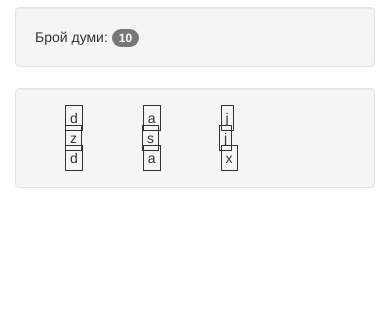
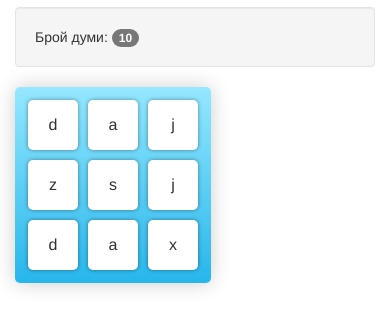
Before and after one commit to ibanchevski/letter-soup, a plain HTML site: page app/index.html at #!/puzzle in a window 390 px wide. Shown: the part 63-392 px from the top of the page. Drawn offline with nearby package versions, Linux system fonts and the light colour scheme; some packages are replaced by stand-ins of ours.

Commit message:
Update grid design and functionallity
The puzzle design is updated and is almost responsive. Words can be
visually selected by dragging.

```diff
--- a/app/index.html
+++ b/app/index.html
@@ -9,6 +9,8 @@
     <script src="https://ajax.googleapis.com/ajax/libs/angularjs/1.6.6/angular.min.js"></script>
     <!-- BOOTSTRAP 3.3.7 -->
     <link rel="stylesheet" href="https://maxcdn.bootstrapcdn.com/bootstrap/3.3.7/css/bootstrap.min.css" integrity="sha384-BVYiiSIFeK1dGmJRAkycuHAHRg32OmUcww7on3RYdg4Va+PmSTsz/K68vbdEjh4u" crossorigin="anonymous">
+    <!-- CUSTOM STYLES -->
+    <link rel="stylesheet" href="styles.css">
     <!-- UI-ROUTER (LATESt STABLE) -->
     <script src="//unpkg.com/@uirouter/angularjs/release/angular-ui-router.min.js"></script>
     <!-- SOUP-LETTER APP -->
--- /dev/null
+++ b/app/styles.css
@@ -0,0 +1,55 @@
+#puzzle-holder {
+    -webkit-user-select: none;
+    -moz-user-select: none;
+    -ms-user-select: none;
+    -o-user-select: none;
+    user-select: none;
+    box-shadow: 0 0 20px rgba(0,0,0,0.2);
+    margin-bottom: 15px;
+    padding: 20px;
+    background: linear-gradient(#95e8ff, #27b6eb);
+    border-radius: 10px;
+    font-size: 20px;
+    float: left;
+    overflow: hidden;
+    cursor: pointer;
+}
+
+#puzzle-holder span {
+    margin: 5px;
+    width: 50px;
+    height: 50px;
+    line-height: 50px;
+    text-align: center;
+    background: #fff;
+    box-shadow: 0 0 4px rgba(0,0,0,0.4);
+    border-radius: 5px;
+    float: left;
+}
+
+#puzzle-holder span:hover {
+    cursor: pointer;
+    background: linear-gradient(#696969af, #f3f3f385);
+    transition: 100ms;
+}
+
+@media (max-width: 740px) {
+  #puzzle-holder {
+    /* float: none; */
+  }
+
+  #puzzle-holder span {
+      margin: 5px;
+  }
+}
+
+@media (max-width: 480px) {
+  #puzzle-holder {
+    margin-bottom: 20px;
+    padding: 8px;
+    text-align: center;
+    font-size: 16px;
+    line-height: 16px;
+    border-radius: 5px;
+  }
+}
--- a/app/views/solve-puzzle/puzzle.html
+++ b/app/views/solve-puzzle/puzzle.html
@@ -15,12 +15,8 @@
 	</div>
 	<!-- The puzzle matrix -->
 	<div class="row">
-		<div class="col-md-4"></div>
-		<div class="col-md-4">
-			<div class="well">
-				<puzzle matrix="solve.puzzle"></puzzle>
-			</div>
+		<div class="col-md-12">
+			<puzzle matrix="solve.puzzle"></puzzle>
 		</div>
-		<div class="col-md-4"></div>
 	</div>
 </div>
--- a/app/views/solve-puzzle/puzzleMatrix.directive.js
+++ b/app/views/solve-puzzle/puzzleMatrix.directive.js
@@ -8,14 +8,21 @@ function Puzzle($compile) {
 		templateUrl: '/views/solve-puzzle/puzzleMatrix.html',
 		link: function(scope, elem, attr) {
 			var puzzleHolder = angular.element(document.querySelector('#puzzle-holder'))[0];
-			console.log(puzzleHolder);
-			console.log(scope.puzzleMatrix);
+			var selectedLetters = [];
+			var mouseDown = 0;
+			document.onmousedown = function() {
+				mouseDown++;
+			}
+
+			document.onmouseup = function() {
+				mouseDown--;
+			}
 			for (var i = 0; i < scope.puzzleMatrix.length; i++) {
 				// Each row
 				for (var j = 0; j < scope.puzzleMatrix[i].length; j++) {
 					// Each element of the row
 					var letter = scope.puzzleMatrix[i][j];
-					var letterBox = angular.element(`<span id="letter-${i}-${j}" style="border: 1px solid; margin: 30px; padding: 4px">${letter}</span>`);
+					var letterBox = angular.element(`<span id="letter-${i}-${j}">${letter}</span>`);
 					puzzleHolder.append(letterBox[0]);
 					if (j === scope.puzzleMatrix[i].length - 1) {
 						// End of the row
@@ -23,12 +30,36 @@ function Puzzle($compile) {
 					}
 					// Bind click event
 					letterBox.bind('click', selectLetter);
+					letterBox.bind('mouseleave', function(event) {
+						if (mouseDown === 1) {
+							if (event.target.visited === true) {
+								event.target.visited = false;
+								return event.target.style = '';
+							}
+							event.target.style = 'background-color: red';
+							event.target.visited = true;
+							selectedLetters.push(event.target.innerHTML);
+						}
+					});
+					letterBox.bind('mouseup', function(event) {
+						if (event.target.visited === true) {
+							event.target.visited = false;
+							return event.target.style = '';
+						}
+						event.target.style = 'background-color: red';
+						event.target.visited = true;
+						selectedLetters.push(event.target.innerHTML);
+						console.log(selectedLetters);
+						console.log(selectedLetters.join(''));
+					});
 				}
 			}
 
 			function selectLetter(event) {
 				// Get the id of the clicked letter
-				console.log(event.target.id);
+				// console.log(event.target.id);
+				var selectedLeterId = event.target.id;
+				selectedLetters.push(selectedLeterId);
 			}
 		}
 	}
--- a/app/views/solve-puzzle/solvePuzzle.controller.js
+++ b/app/views/solve-puzzle/solvePuzzle.controller.js
@@ -1,4 +1,4 @@
-function SolvePuzzleCtrl() {
+function SolvePuzzleCtrl($scope) {
 	var vm = this;
 	vm.numberOfWords = 10;
 	vm.puzzle = [
@@ -7,5 +7,5 @@ function SolvePuzzleCtrl() {
 		['d', 'a', 'x']
 	];
 }
-SolvePuzzleCtrl.$inject = [];
+SolvePuzzleCtrl.$inject = ['$scope'];
 angular.module('letterSoup').controller('SolvePuzzleCtrl', SolvePuzzleCtrl);
```
